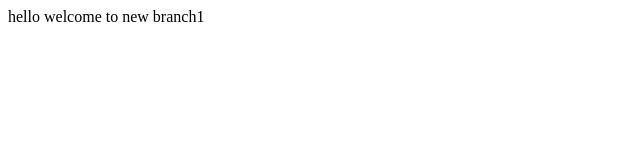
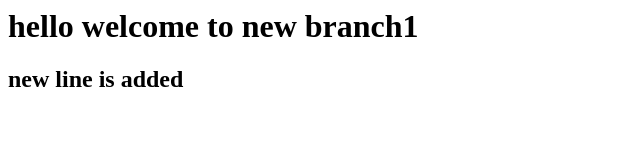
Before and after one commit to Shankar612/GIT, a plain HTML site: page index.html in a window 1280 px wide. Shown: the whole page, without its empty margins (0-640 px from the left). Drawn offline with Linux system fonts and the light colour scheme.

Commit message:
modified index

```diff
--- a/index.html
+++ b/index.html
@@ -1,2 +1,3 @@
 
-hello welcome to new branch1
+<h1> hello welcome to new branch1 </h1>
+<h2> new line is added </h2>
```
